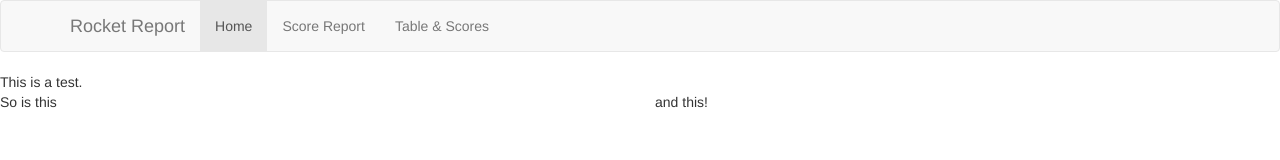
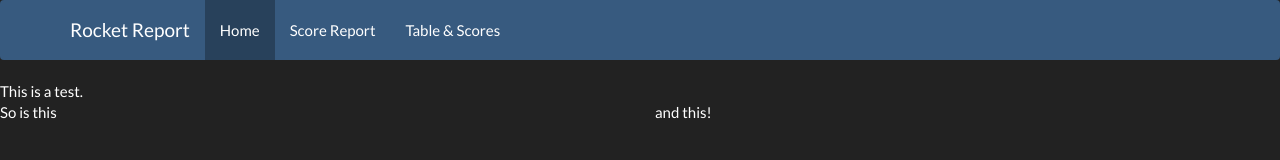
Before and after one commit to ronogon/RocketReport, a plain HTML site: page index.html in a window 1280 px wide. Drawn offline with nearby package versions, Linux system fonts and the light colour scheme.

Commit message:
trying to add stuff and fix stuff

```diff
--- a/index.html
+++ b/index.html
@@ -10,7 +10,7 @@
   <!-- Latest compiled JavaScript -->
   <script src="http://maxcdn.bootstrapcdn.com/bootstrap/3.3.5/js/bootstrap.min.js"></script>
   <!-- custom stylesheet -->
-  <link rel="stylesheet" type="text/css" href="/css/da">
+  <link rel="stylesheet" type="text/css" href="/css/darkly.css">
   <!-- custom stylesheet -->
   <link rel="stylesheet" type="text/css" href="/css/custom.css">
 </head>
```
Also changed, not shown: 1 other file.
